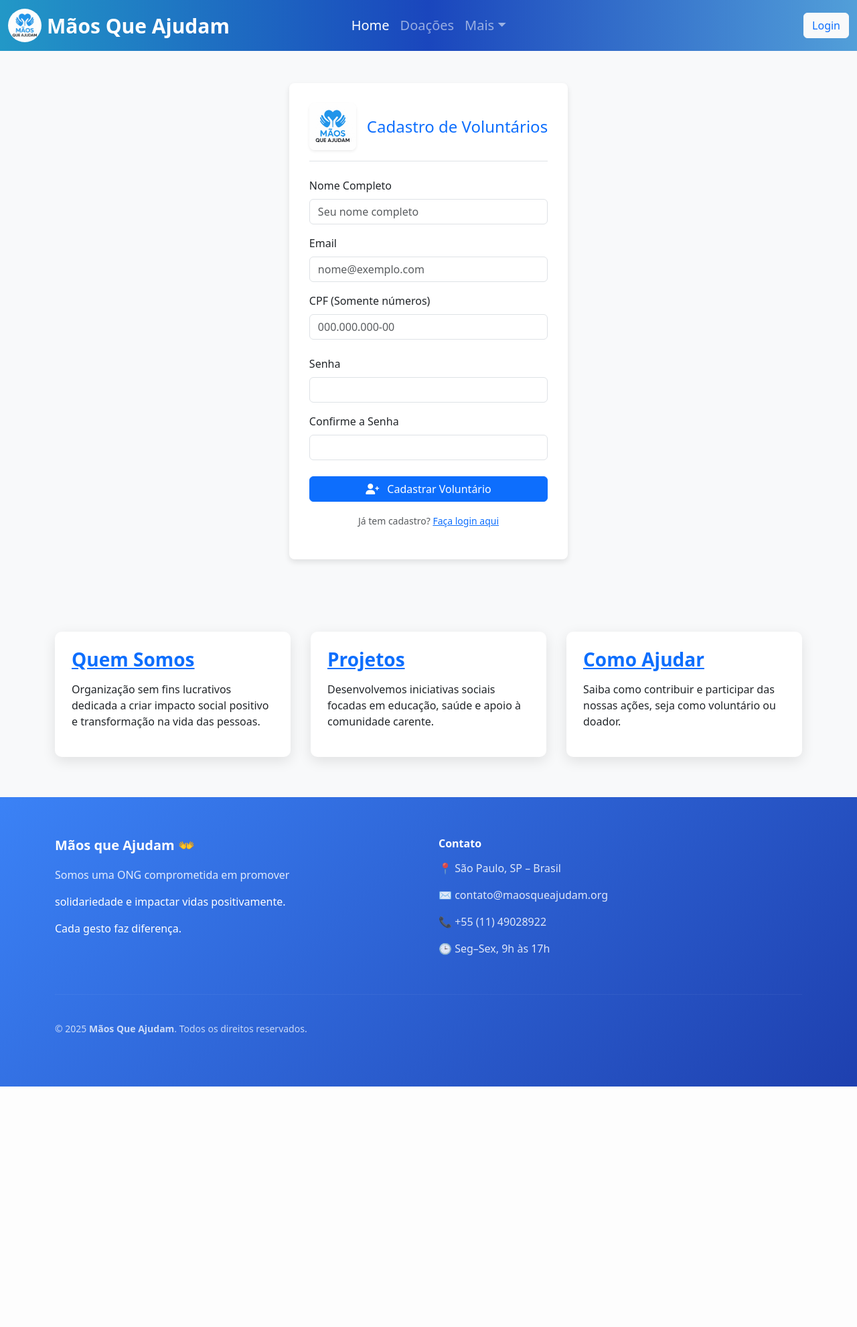
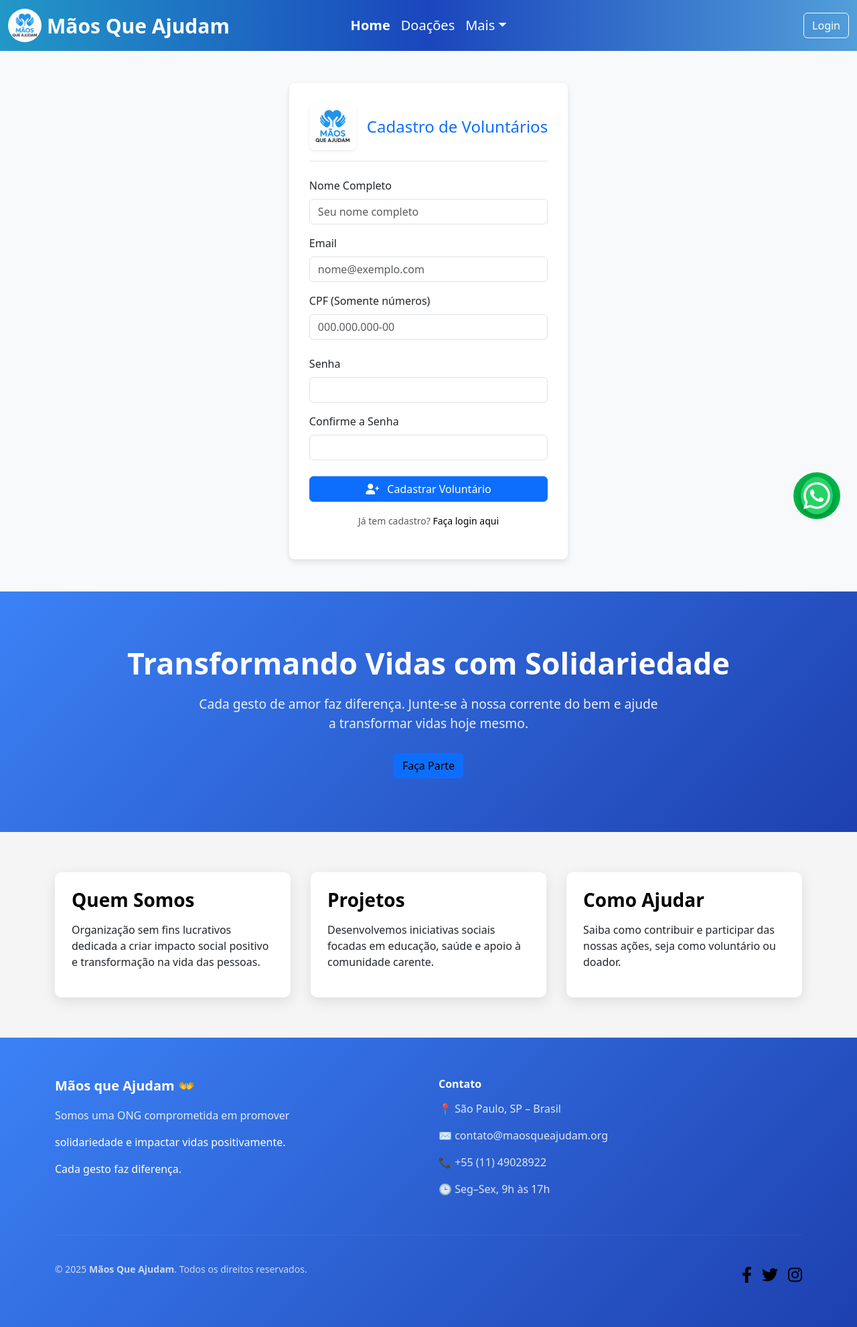
Before and after one commit to daniilocl/Maos_Que_Ajudam, a PHP site: page /Maos_Que_Ajudam/src/views/cadastro_voluntario.php in a window 1280 px wide. Shown: the whole page at 67% size. Before the commit the page ends 1622 px from the top, so only its background shows below. Run offline with PHP 8.4, Linux system fonts and the light colour scheme; some libraries are stand-ins or nearby versions.

Commit message:
arrumei o dropdow do head e as cores dos links

```diff
--- a/public/css/style.css
+++ b/public/css/style.css
@@ -1,6 +1,11 @@
 .navbar {
   background: #2298c7;
-  background: linear-gradient(90deg, rgba(34, 152, 199, 1) 0%, rgba(26, 70, 189, 1) 50%, rgba(82, 159, 217, 1) 100%);
+  background: linear-gradient(
+    90deg,
+    rgba(34, 152, 199, 1) 0%,
+    rgba(26, 70, 189, 1) 50%,
+    rgba(82, 159, 217, 1) 100%
+  );
 }
 
 .navbar-nav {
@@ -13,6 +18,7 @@
 
 .navbar .btn-login {
   margin-left: auto;
+  text-decoration: none;
 }
 
 @media (max-width: 991px) {
@@ -30,12 +36,10 @@
   }
 }
 
-
 .navbar {
   position: relative;
   z-index: 1050;
 }
-
 
 .texto-mobile {
   display: none;
@@ -75,7 +79,7 @@
   display: flex;
   align-items: center;
   justify-content: center;
-  background-color: #25D366;   /* cor do WhatsApp */
+  background-color: #25d366; /* cor do WhatsApp */
   border-radius: 50%;
   box-shadow: 0 4px 10px rgba(0, 0, 0, 0.25);
   transition: all 0.3s ease;
--- a/src/components/footer.php
+++ b/src/components/footer.php
@@ -1,4 +1,28 @@
+<!DOCTYPE html>
+<html lang="en">
+<head>
+  <meta charset="UTF-8">
+  <meta name="viewport" content="width=device-width, initial-scale=1.0">
+  <title>Document</title>
+</head>
+<body>
+
 <!-- HERO SECTION -->
+<style>
+  /* Forçar links do footer em preto */
+  a {
+    color: #000000ff !important;
+    opacity: 1 !important;
+    text-decoration: none;
+    cursor: pointer;
+  }
+  a:hover {
+    color: #000000ff !important;
+    opacity: 0.85 !important;
+    text-decoration: none;
+    cursor: pointer;
+  }
+</style>
 <section style="background: linear-gradient(135deg,#3b82f6,#1e40af); color:white; padding:80px 0; text-align:center;">
   <h2 style="font-size:2.8em; font-weight:700; margin-bottom:20px;">Transformando Vidas com Solidariedade</h2>
   <p style="font-size:1.2em; opacity:0.9; max-width:700px; margin:0 auto 30px;">Cada gesto de amor faz diferença. Junte-se à nossa corrente do bem e ajude a transformar vidas hoje mesmo.</p>
@@ -9,7 +33,7 @@
 <section style="padding:60px 0; background:#f5f5f5;">
   <div class="container" style="display:grid; grid-template-columns:repeat(auto-fit,minmax(250px,1fr)); gap:30px;">
     <div style="background:white; padding:25px; border-radius:10px; box-shadow:0 6px 20px rgba(0,0,0,0.1);">
-      <a href="/Maos_Que_Ajudam/index.php">
+      <a class="" href="/Maos_Que_Ajudam/index.php">
         <h3 style="font-weight:600; margin-bottom:15px;">Quem Somos</h3>
       </a>
       <p>Organização sem fins lucrativos dedicada a criar impacto social positivo e transformação na vida das pessoas.</p>
@@ -55,9 +79,9 @@
     <div style="display:flex; flex-direction:column-reverse flex-md-row; justify-content:space-between; align-items:center; gap:20px;">
       <p style="opacity:0.75; font-size:14px;">© 2025 <strong>Mãos Que Ajudam</strong>. Todos os direitos reservados.</p>
       <div style="display:flex; gap:15px;">
-        <a href="#"><svg width="24" fill="white" style="opacity:0.85;" viewBox="0 0 16 16"><path d="M8 0C5.83..." /></svg></a>
-        <a href="#"><svg width="24" fill="white" style="opacity:0.85;" viewBox="0 0 16 16"><path d="M5.026..." /></svg></a>
-        <a href="#"><svg width="24" fill="white" style="opacity:0.85;" viewBox="0 0 448 512"><path d="M100.28..." /></svg></a>
+        <a href="#" aria-label="Facebook" style="color:inherit; opacity:0.85; font-size:24px;"><i class="fab fa-facebook-f"></i></a>
+        <a href="#" aria-label="Twitter" style="color:inherit; opacity:0.85; font-size:24px;"><i class="fab fa-twitter"></i></a>
+        <a href="#" aria-label="Instagram" style="color:inherit; opacity:0.85; font-size:24px;"><i class="fab fa-instagram"></i></a>
       </div>
     </div>
   </div>
@@ -74,3 +98,9 @@
     </span>
     <span class="BG"></span>
 </button>
+
+<!-- Scripts: carregar Bootstrap JS uma vez -->
+<script src="https://cdn.jsdelivr.net/npm/bootstrap@5.3.3/dist/js/bootstrap.bundle.min.js"></script>
+
+</body>
+</html>
--- a/src/components/header.php
+++ b/src/components/header.php
@@ -1,3 +1,29 @@
+<!DOCTYPE html>
+<html lang="en">
+<head>
+  <meta charset="UTF-8">
+  <meta name="viewport" content="width=device-width, initial-scale=1.0">
+  <link rel="stylesheet" href="style.css">
+  <title>Document</title>
+</head>
+<body>
+
+<style>
+</style>
+<style>
+  /* Forçar texto do header em branco */
+  .navbar { color: #ffffff; }
+  .navbar .navbar-brand,
+  .navbar .navbar-brand span { color: #ffffff !important; }
+  .navbar .nav-link { color: #ffffff !important; }
+  .navbar .nav-link.active { color: #ffffff !important; font-weight:600; }
+  /* Mantém itens do dropdown com cor padrão (escura) para legibilidade sobre fundo branco */
+  .navbar .dropdown-item { color: inherit; }
+  /* Ajusta botão de login para texto branco */
+  .navbar .btn-login { color: #ffffff !important; }
+</style>
+</style>
+
 <!-- Navbar -->
 <nav class="navbar navbar-expand-lg navbar-dark bg-primary">
   <div class="container-fluid">
@@ -30,9 +56,9 @@
       </ul>
     </div>
 
-    <a href="/Maos_Que_Ajudam/src/views/login/login.php" class="btn btn-light text-primary ms-lg-3 mt-2 mt-lg-0 btn-login">Login</a>
+    <a href="/Maos_Que_Ajudam/src/views/login/login.php" class="btn btn-outline-light ms-lg-3 mt-2 mt-lg-0 btn-login">Login</a>
   </div>
 </nav>
 
-  <!-- Scripts -->
-  <script src="https://cdn.jsdelivr.net/npm/bootstrap@5.3.3/dist/js/bootstrap.bundle.min.js"></script>
+</body>
+</html>
--- a/src/views/administracao.php
+++ b/src/views/administracao.php
@@ -214,7 +214,6 @@ if (isset($_GET['busca']) && $_GET['busca'] !== '') {
             </div>
         </div>
     </div>
-    <script src="https://cdn.jsdelivr.net/npm/bootstrap@5.3.3/dist/js/bootstrap.bundle.min.js"></script>
 </body>
 
 </html>
--- a/src/views/cadastro_voluntario.php
+++ b/src/views/cadastro_voluntario.php
@@ -98,66 +98,7 @@ require_once __DIR__ . '/../controllers/cadastro_voluntario.php';
     </section>
   </main>
 
-  <!-- (Cards e Footer) -->
-  <section style="padding:60px 0; background: #f8f9fa;">
-    <div class="container" style="display:grid; grid-template-columns:repeat(auto-fit,minmax(250px,1fr)); gap:30px;">
-      <div style="background:white; padding:25px; border-radius:10px; box-shadow:0 6px 20px rgba(0,0,0,0.1);">
-        <a href="/Maos_Que_Ajudam/index.php">
-          <h3 style="font-weight:600; margin-bottom:15px;">Quem Somos</h3>
-        </a>
-        <p>Organização sem fins lucrativos dedicada a criar impacto social positivo e transformação na vida das pessoas.
-        </p>
-      </div>
-      <div style="background:white; padding:25px; border-radius:10px; box-shadow:0 6px 20px rgba(0,0,0,0.1);">
-        <a href="/Maos_Que_Ajudam/src/views/projetos.php">
-          <h3 style="font-weight:600; margin-bottom:15px;">Projetos</h3>
-        </a>
-        <p>Desenvolvemos iniciativas sociais focadas em educação, saúde e apoio à comunidade carente.</p>
-      </div>
-      <div style="background:white; padding:25px; border-radius:10px; box-shadow:0 6px 20px rgba(0,0,0,0.1);">
-        <a href="/Maos_Que_Ajudam/src/views/doacoes.php">
-          <h3 style="font-weight:600; margin-bottom:15px;">Como Ajudar</h3>
-        </a>
-        <p>Saiba como contribuir e participar das nossas ações, seja como voluntário ou doador.</p>
-      </div>
-    </div>
-  </section>
-  <footer style="background: linear-gradient(135deg,#3b82f6,#1e40af); color:white; padding:60px 0;">
-    <div class="container">
-      <div style="display:grid; grid-template-columns:repeat(auto-fit,minmax(250px,1fr)); gap:30px;">
-        <div>
-          <h5 style="font-weight:700; margin-bottom:20px;"> Mãos que Ajudam 👐</h5>
-          <p style="opacity:0.85;">Somos uma ONG comprometida em promover
-          <p>solidariedade e impactar vidas positivamente.</p>
-          Cada gesto faz diferença.</p>
-        </div>
-        <div>
-          <h6 style="font-weight:600; margin-bottom:15px;">Contato</h6>
-          <p style="opacity:0.85;">📍 São Paulo, SP – Brasil</p>
-          <p style="opacity:0.85;">✉️ contato@maosqueajudam.org</p>
-          <p style="opacity:0.85;">📞 +55 (11) 49028922</p>
-          <p style="opacity:0.85;">🕒 Seg–Sex, 9h às 17h</p>
-        </div>
-      </div>
-      <hr style="margin:40px 0; border-color: rgba(255,255,255,0.2);">
-      <div
-        style="display:flex; flex-direction:column-reverse flex-md-row; justify-content:space-between; align-items:center; gap:20px;">
-        <p style="opacity:0.75; font-size:14px;">© 2025 <strong>Mãos Que Ajudam</strong>. Todos os direitos reservados.
-        </p>
-        <div style="display:flex; gap:15px;">
-          <a href="#"><svg width="24" fill="white" style="opacity:0.85;" viewBox="0 0 16 16">
-              <path d="M8 0C5.83..." />
-            </svg></a>
-          <a href="#"><svg width="24" fill="white" style="opacity:0.85;" viewBox="0 0 16 16">
-              <path d="M5.026..." />
-            </svg></a>
-          <a href="#"><svg width="24" fill="white" style="opacity:0.85;" viewBox="0 0 448 512">
-              <path d="M100.28..." />
-            </svg></a>
-        </div>
-      </div>
-    </div>
-  </footer>
+  <?php include __DIR__ . '/../components/footer.php'; ?>
 
 </body>
 
--- a/src/views/contribuicoes.php
+++ b/src/views/contribuicoes.php
@@ -359,6 +359,5 @@ $estadisticas = [
 
     <?php include __DIR__ . '/../components/footer.php'; ?>
 
-    <script src="https://cdn.jsdelivr.net/npm/bootstrap@5.3.3/dist/js/bootstrap.bundle.min.js"></script>
 </body>
 </html>
```
